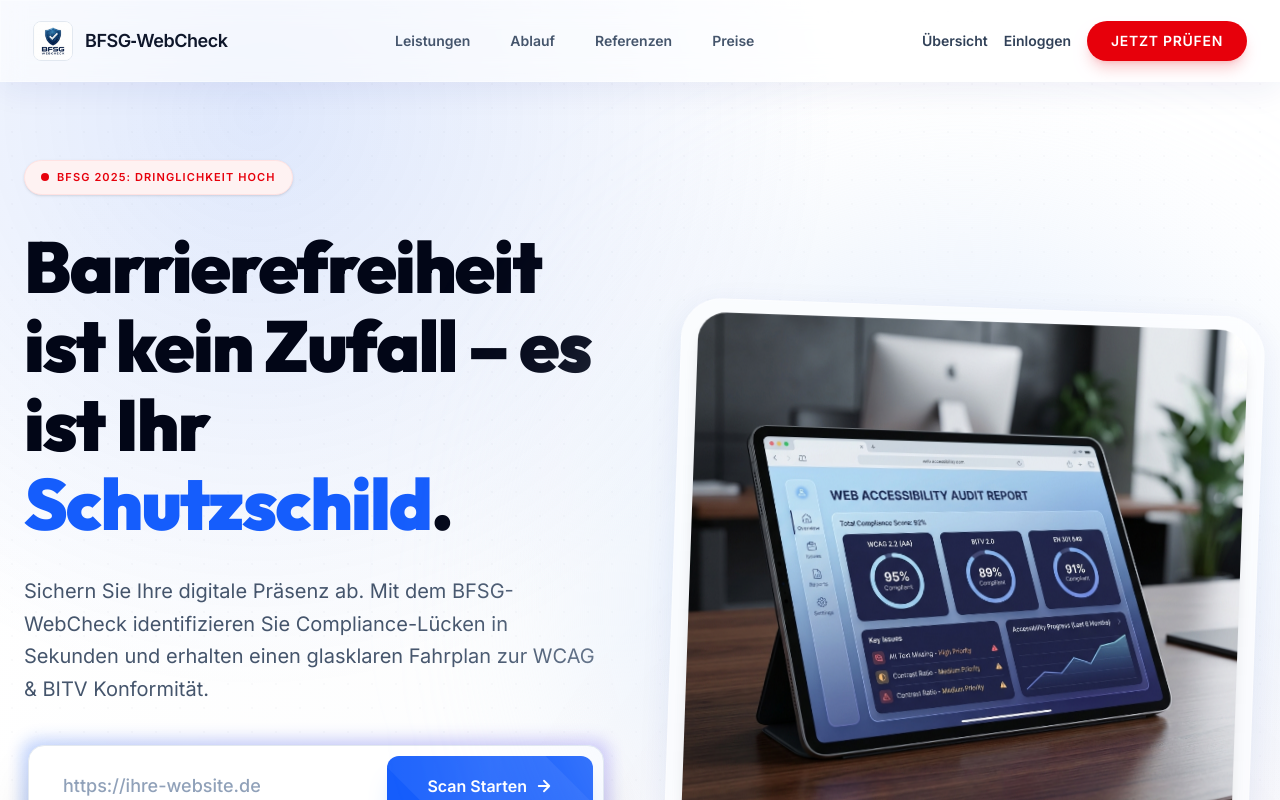
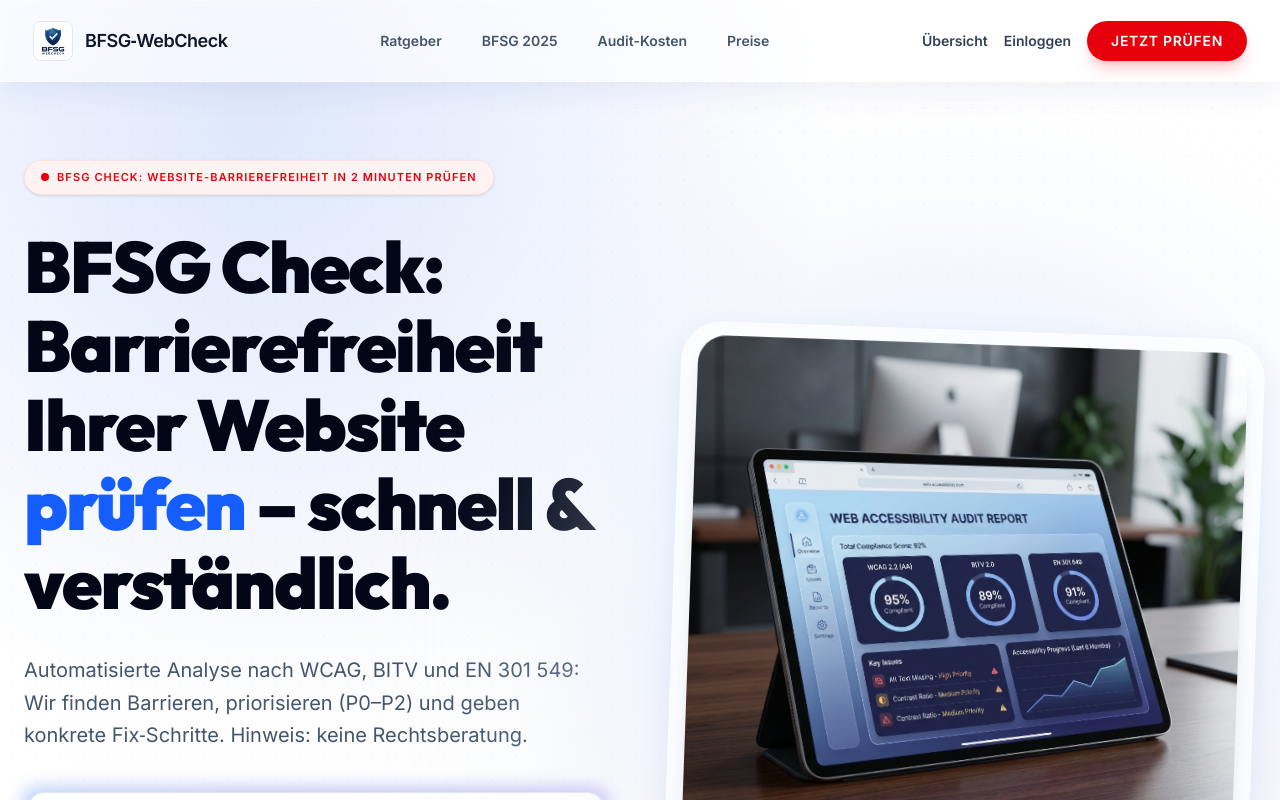
Before and after one commit to KonradBi/BFSG, a Next.js app in the folder web/: page / in a window 1280 px wide. Shown: the top 800 px of the page. Built offline with nearby package versions, Linux system fonts and the light colour scheme; no server answers.

Commit message:
Optimize homepage for BFSG Check keywords

```diff
--- a/web/src/app/layout.tsx
+++ b/web/src/app/layout.tsx
@@ -6,13 +6,13 @@
   name: "BFSG‑WebCheck",
   url: "https://bfsg.vercel.app",
   description:
-    "Technische Barrierefreiheits-Checks (WCAG/BITV/EN 301 549) mit klaren Befunden und konkreten Fix-Schritten. Kein Rechtsrat.",
+    "BFSG Check: Barrierefreiheit Ihrer Website prüfen – technische Analyse nach WCAG/BITV/EN 301 549 mit klaren Befunden & Fix‑Schritten. Keine Rechtsberatung.",
 } as const;
 
 export const metadata: Metadata = {
   metadataBase: new URL(SITE.url),
   title: {
-    default: "BFSG‑WebCheck | Barrierefreiheits-Checks & Audit-Reports",
+    default: "BFSG Check: Website-Barrierefreiheit prüfen | BFSG‑WebCheck",
     template: "%s | BFSG‑WebCheck",
   },
   description: SITE.description,
@@ -33,7 +33,7 @@
   openGraph: {
     type: "website",
     url: SITE.url,
-    title: "BFSG‑WebCheck | Barrierefreiheit prüfen (BFSG 2025)",
+    title: "BFSG Check: Website-Barrierefreiheit prüfen (BFSG 2025)",
     description: SITE.description,
     siteName: SITE.name,
     locale: "de_DE",
@@ -48,7 +48,7 @@
   },
   twitter: {
     card: "summary_large_image",
-    title: "BFSG‑WebCheck | Barrierefreiheit prüfen (BFSG 2025)",
+    title: "BFSG Check: Website-Barrierefreiheit prüfen (BFSG 2025)",
     description: SITE.description,
     images: ["/og.png"],
   },
@@ -76,7 +76,7 @@
       },
       {
         "@type": "WebPage",
-        name: "BFSG‑WebCheck | Barrierefreiheits-Checks & Audit-Reports",
+        name: "BFSG Check: Website-Barrierefreiheit prüfen | BFSG‑WebCheck",
         url: SITE.url,
         description: SITE.description,
       },
--- a/web/src/app/page.tsx
+++ b/web/src/app/page.tsx
@@ -50,9 +50,9 @@
         <div className="max-w-7xl mx-auto px-4 md:px-8 h-20 flex items-center justify-between">
           <BrandMark />
           <div className="hidden lg:flex items-center gap-10 text-sm font-semibold text-slate-600">
-            <Link href="#leistungen" className="hover:text-blue-600 transition-colors">Leistungen</Link>
-            <Link href="#ablauf" className="hover:text-blue-600 transition-colors">Ablauf</Link>
-            <Link href="#testimonials" className="hover:text-blue-600 transition-colors">Referenzen</Link>
+            <Link href="/ratgeber" className="hover:text-blue-600 transition-colors">Ratgeber</Link>
+            <Link href="/bfsg-2025" className="hover:text-blue-600 transition-colors">BFSG 2025</Link>
+            <Link href="/audit-kosten" className="hover:text-blue-600 transition-colors">Audit-Kosten</Link>
             <Link href="#pakete" className="hover:text-blue-600 transition-colors">Preise</Link>
           </div>
           <div className="flex items-center gap-4">
@@ -81,15 +81,15 @@
                   <span className="animate-ping absolute inline-flex h-full w-full rounded-full bg-red-400 opacity-75"></span>
                   <span className="relative inline-flex rounded-full h-2 w-2 bg-red-600"></span>
                 </span>
-                BFSG 2025: Dringlichkeit Hoch
+                BFSG Check: Website-Barrierefreiheit in 2 Minuten prüfen
               </div>
 
               <h1 className="text-5xl md:text-7xl font-black tracking-tight mb-8 text-navy-900 leading-[1.1]">
-                Barrierefreiheit ist kein Zufall – es ist Ihr <span className="text-blue-600">Schutzschild</span>.
+                BFSG Check: Barrierefreiheit Ihrer Website <span className="text-blue-600">prüfen</span> – schnell & verständlich.
               </h1>
 
               <p className="text-xl text-slate-600 mb-10 leading-relaxed max-w-xl">
-                Sichern Sie Ihre digitale Präsenz ab. Mit dem BFSG-WebCheck identifizieren Sie Compliance-Lücken in Sekunden und erhalten einen glasklaren Fahrplan zur WCAG & BITV Konformität.
+                Automatisierte Analyse nach WCAG, BITV und EN 301 549: Wir finden Barrieren, priorisieren (P0–P2) und geben konkrete Fix‑Schritte. Hinweis: keine Rechtsberatung.
               </p>
 
               <ScanInput id="audit" />
```
